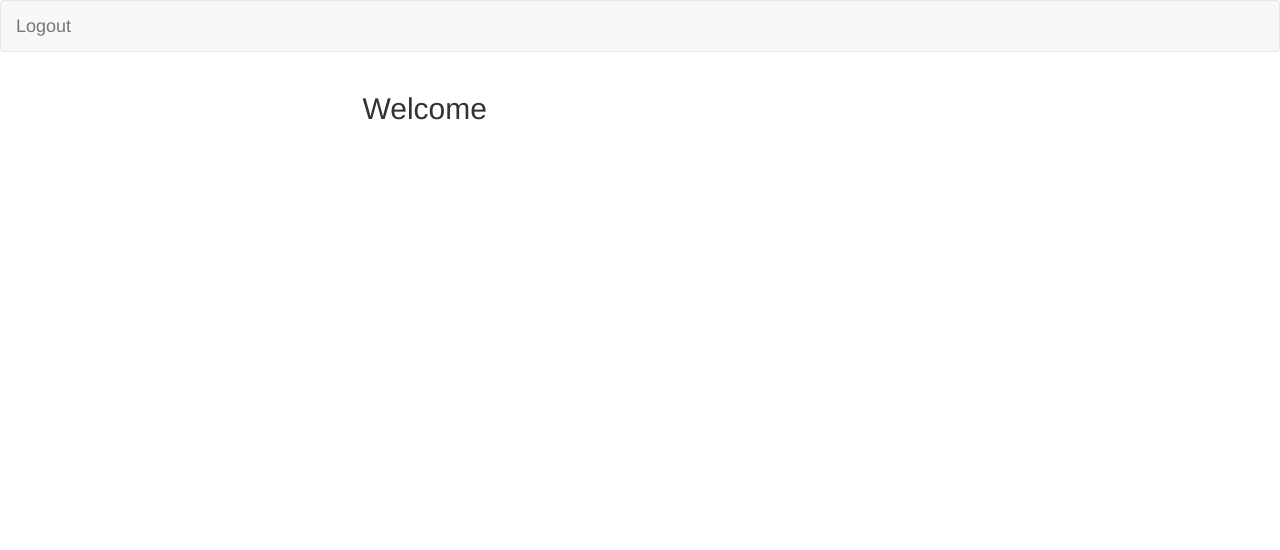
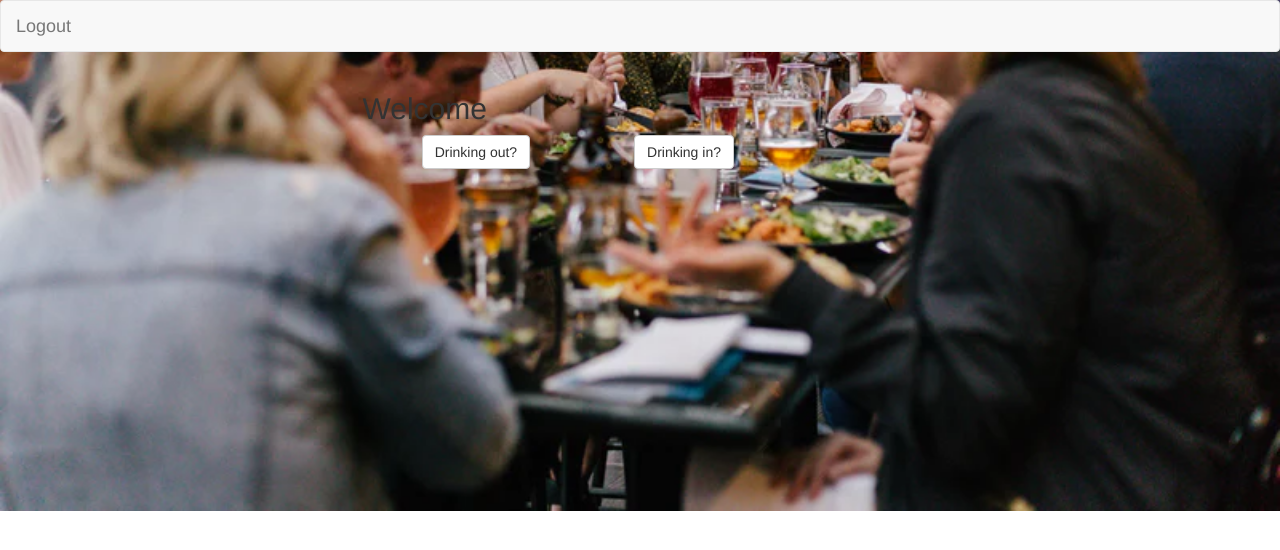
Before and after one commit to zace118/BottomsUp, a website: page Develop/public/members.html in a window 1280 px wide. Drawn offline with nearby package versions, Linux system fonts and the light colour scheme; no server answers.

Commit message:
added two buttons eating-in and dining-out

```diff
--- a/Develop/public/members.html
+++ b/Develop/public/members.html
@@ -9,7 +9,7 @@
   <link href="stylesheets/style.css" rel="stylesheet">
 </head>
 
-<body>
+<body class="image1">
   <nav class="navbar navbar-default">
   <div class="container-fluid">
     <div class="navbar-header">
@@ -26,6 +26,12 @@
       </div>
     </div>
   </div>
+  <div class="row">
+    <div class="col-sm-offset-4 col-md-offset-4 col-lg-offset-4">
+      <button type="Going-out" class="button1 btn btn-default">Drinking out?</button>
+      <button type="Drinking-in" class="button2 btn btn-default">Drinking in?</button>
+    </div>
+  </div>
 
   <script src="https://cdnjs.cloudflare.com/ajax/libs/jquery/3.2.1/jquery.min.js"></script>
   <script type="text/javascript" src="js/members.js"></script>
--- a/Develop/public/stylesheets/style.css
+++ b/Develop/public/stylesheets/style.css
@@ -26,3 +26,19 @@ button.edit {
   margin-top: 30px;
 }
 /* --------------------- */
+
+.button1 {
+  margin-right: 100px;
+}
+
+.button2 {
+  margin-right: 50px;
+}
+
+.image1 {
+  /* The image used */
+  background-image: url("eating_out.png");
+  background-position: center;
+  background-repeat: no-repeat;
+  background-size: cover;
+}
```
Also changed, not shown: Develop/public/signup.html (+4 -0 lines), Develop/public/stylesheets/eating_out.png (added), README.md.
